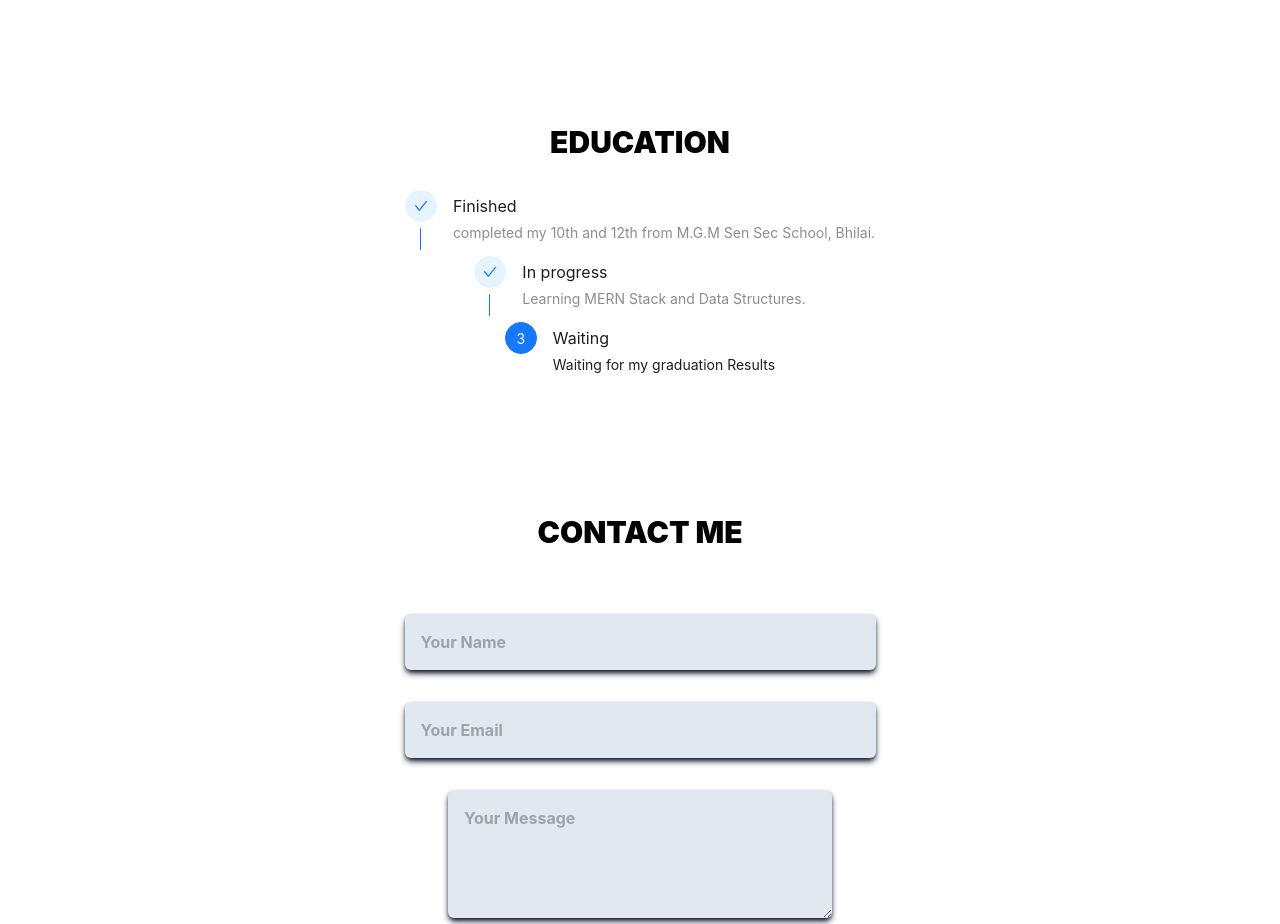
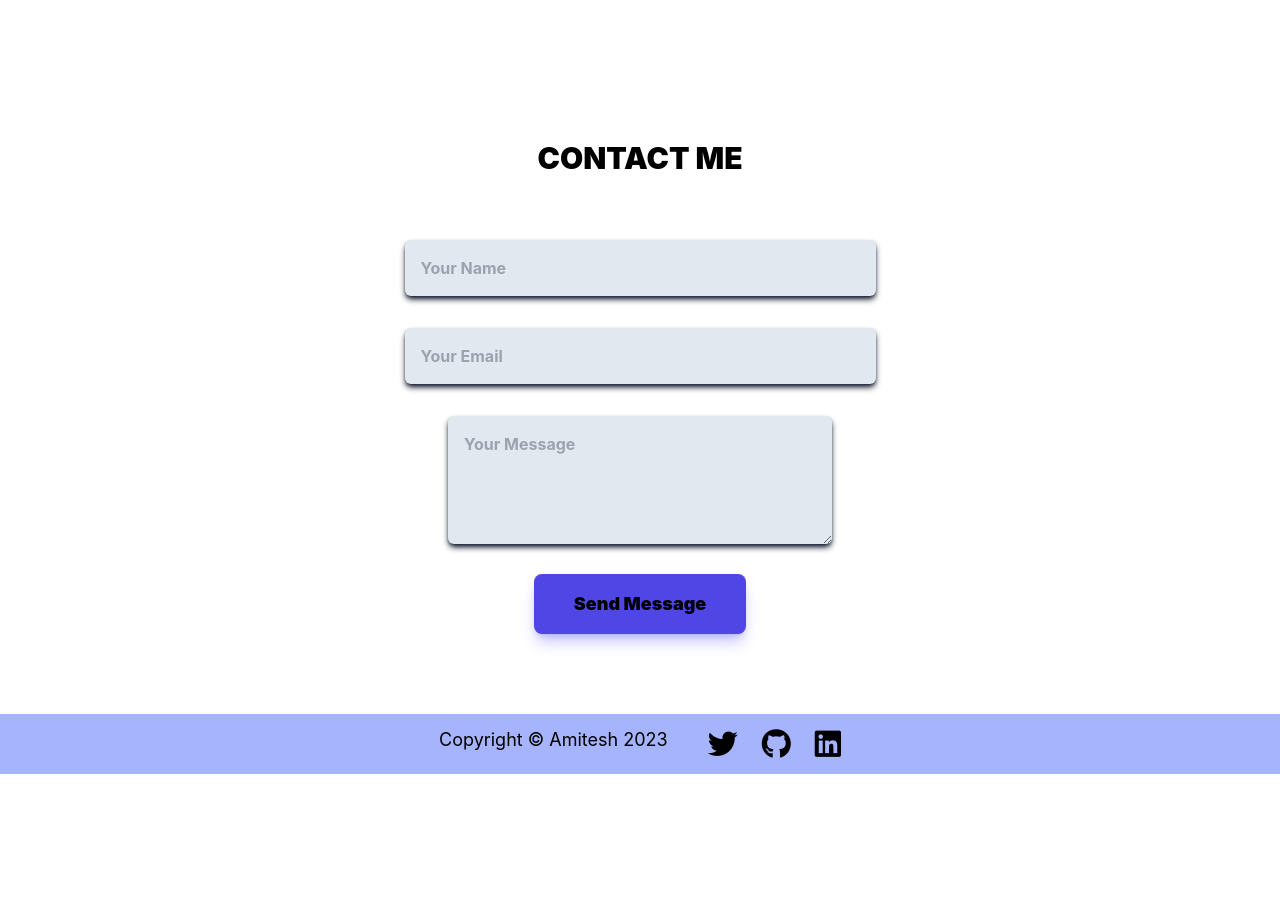
Before and after one commit to amitesh-183/myPortfolioWebsite, a React (Create React App) app: page / in a window 1280 px wide. Shown: the part 3240-4164 px from the top of the page. After the commit the page ends 4014 px from the top, so only its background shows below. Built offline with nearby package versions, Linux system fonts and the light colour scheme.

Commit message:
Update HomeScreen.jsx

```diff
--- a/src/screens/HomeScreen.jsx
+++ b/src/screens/HomeScreen.jsx
@@ -61,7 +61,7 @@ const HomeScreen = () => {
 
       <Projects />
 
-      <AboutComp />
+      {/*<AboutComp />*/}
 
       <Contact />
 
```
